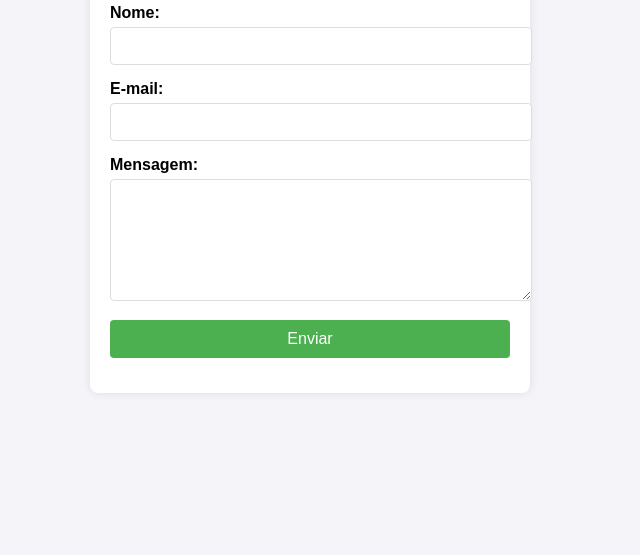
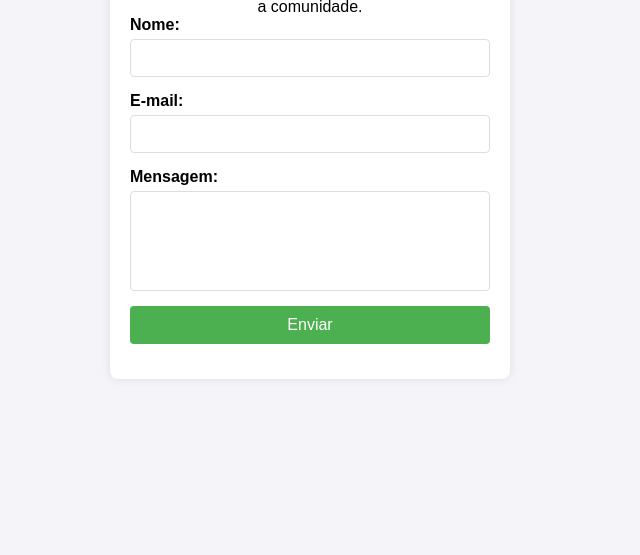
Before and after one commit to leorreira/Fala---Comunidade, a plain HTML site: page index.html in a window 1280 px wide. Shown: the part 245-800 px from the top of the page, without its empty margins (330-970 px from the left). Drawn offline with Linux system fonts and the light colour scheme.

Commit message:
Update index.html

```diff
--- a/index.html
+++ b/index.html
@@ -6,12 +6,17 @@
     <title>Reclamações e Sugestões</title>
 
     <style>
+        /* Reset básico */
+        * {
+            box-sizing: border-box;
+            margin: 0;
+            padding: 0;
+        }
+
         /* Estilizando o corpo da página */
         body {
             font-family: Arial, sans-serif;
             background-color: #f4f4f9;
-            margin: 0;
-            padding: 0;
             display: flex;
             justify-content: center;
             align-items: center;
@@ -19,21 +24,23 @@
         }
 
         /* Caixa do formulário */
-        form {
+        .form-container {
             background-color: white;
             padding: 20px;
             border-radius: 8px;
             box-shadow: 0 0 10px rgba(0, 0, 0, 0.1);
             width: 100%;
             max-width: 400px;
+            text-align: center;
         }
 
-        /* Estilizando os rótulos (labels) */
+        /* Estilizando os rótulos */
         label {
             font-size: 16px;
             font-weight: bold;
             margin-bottom: 5px;
             display: block;
+            text-align: left;
         }
 
         /* Estilizando os campos de entrada */
@@ -44,6 +51,7 @@
             border-radius: 4px;
             border: 1px solid #ddd;
             font-size: 14px;
+            display: block;
         }
 
         /* Estilizando o botão de envio */
@@ -54,6 +62,8 @@
             cursor: pointer;
             padding: 10px;
             font-size: 16px;
+            width: 100%;
+            border-radius: 4px;
         }
 
         /* Efeito ao passar o mouse sobre o botão */
@@ -61,15 +71,19 @@
             background-color: #45a049;
         }
 
-        /* Deixando a área de texto maior */
+        /* Ajuste na área de texto */
         textarea {
             height: 100px;
+            resize: none;
         }
     </style>
 </head>
 <body>
-    <form action="https://formspree.io/f/mgvolkpo" method="POST">
+    <div class="form-container">
         <h2>Reclamações e Sugestões</h2>
+        <p>Envie suas sugestões ou reclamações para ajudar a comunidade.</p>
+
+        <form action="https://formspree.io/f/mwkabryb" method="POST">
             <label for="name">Nome:</label>
             <input type="text" id="name" name="name" required>
 
@@ -81,5 +95,6 @@
 
             <input type="submit" value="Enviar">
         </form>
+    </div>
 </body>
 </html>
```
Lines whose indentation alone changed are shown as unchanged.
